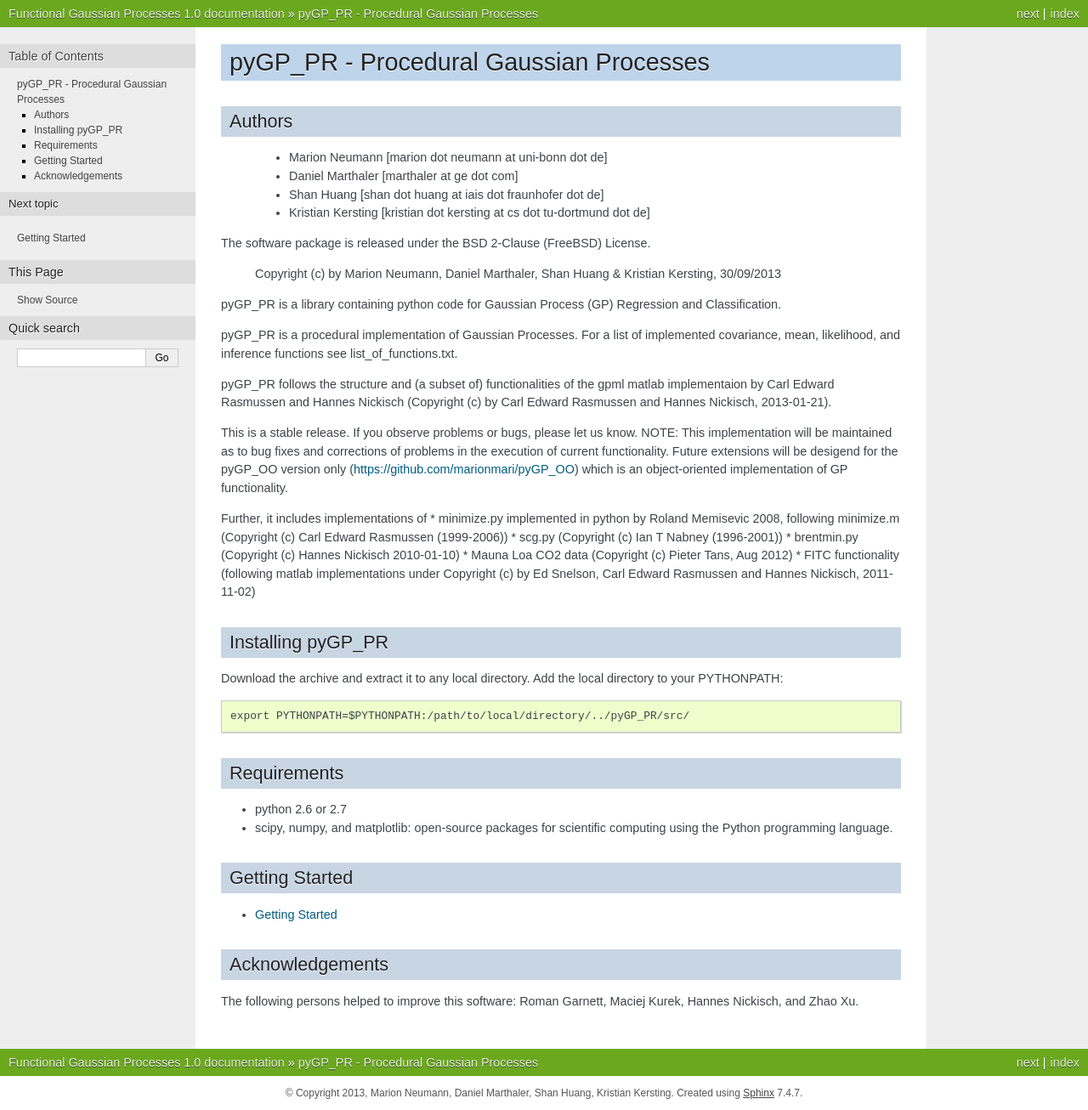
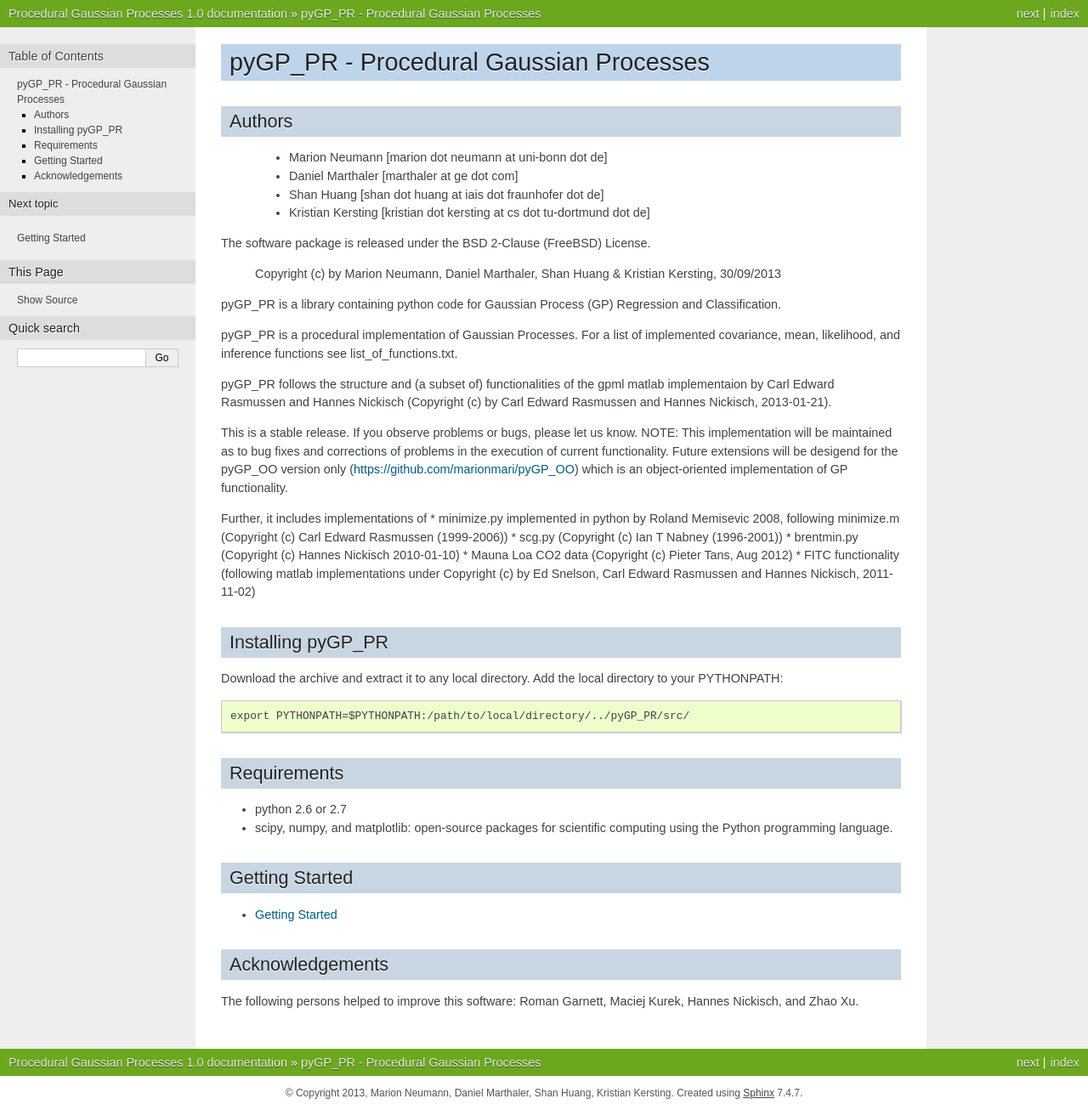
Before and after one commit to marionmari/pyGP_PR, a Sphinx documentation site: the page built from doc/index.rst, in a window 1280 px wide. Shown: the whole page at 85% size. Built offline with Sphinx 7.4.7, drawn with Linux system fonts in a browser that asks for light colours.

Commit message:
Functional -> Procedural

```diff
--- a/doc/conf.py
+++ b/doc/conf.py
@@ -40,7 +40,7 @@ source_suffix = '.rst'
 master_doc = 'index'
 
 # General information about the project.
-project = u'Functional Gaussian Processes'
+project = u'Procedural Gaussian Processes'
 copyright = u'2013, Marion Neumann, Daniel Marthaler, Shan Huang, Kristian Kersting'
 
 # The version info for the project you're documenting, acts as replacement for
```
